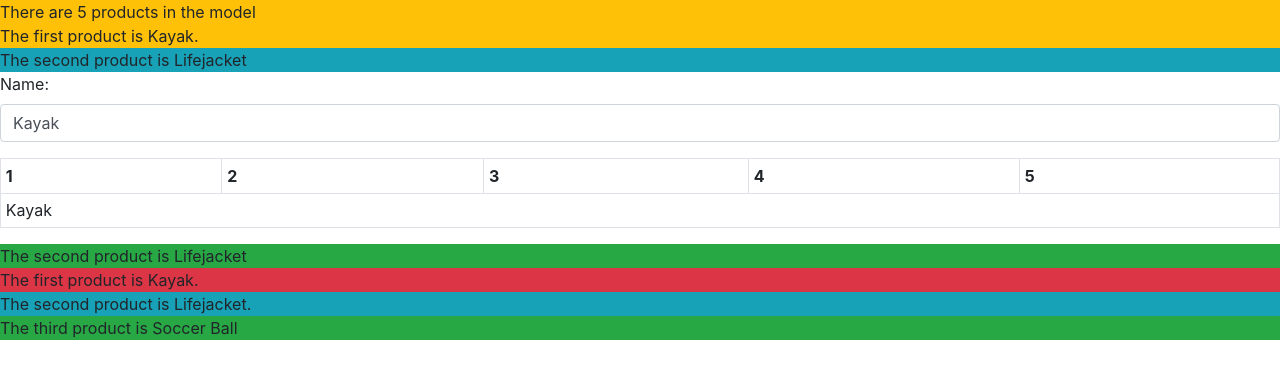
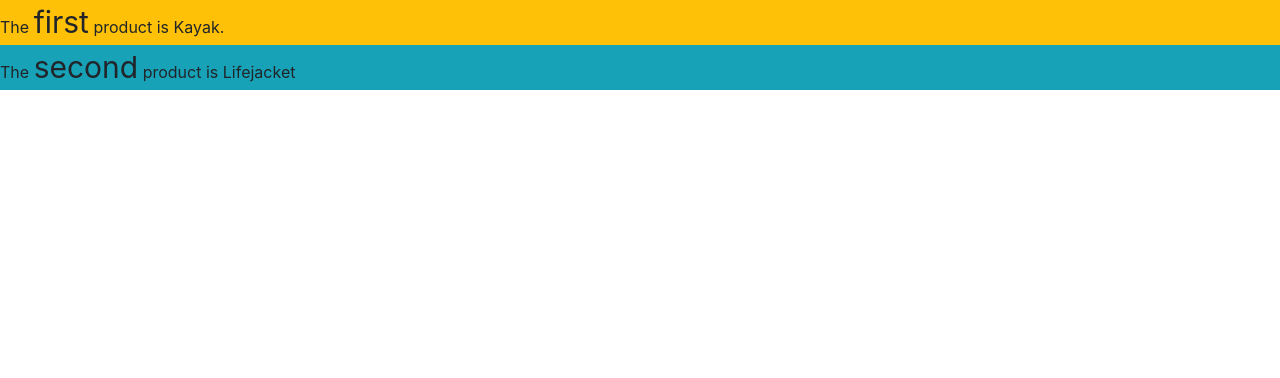
Before and after one commit to CodeLookBook/PRO-ANGULAR-BOOK_ADAM-FREEMAN, an Angular app in the folder project-example/: page / in a window 1280 px wide. Shown: the top 378 px of the page. Built offline with nearby package versions, Linux system fonts and the light colour scheme.

Commit message:
app.component.html: Template has been changed;

```diff
--- a/project-example/src/app/app.component.html
+++ b/project-example/src/app/app.component.html
@@ -1,4 +1,4 @@
-<div [ngClass]="getClasses(1)">
+<!-- <div [ngClass]="getClasses(1)">
   There are {{model.getProducts().length}} products in the model
 </div>
 <div [class]="getClasses(1)"> The first product is {{model.getProduct(1).name}}. </div>
@@ -21,17 +21,17 @@
       {{model.getProduct(1)?.name || 'None'}}
     </td>
   </tr>
-</table>
+</table> -->
 
 <!--Использование специальной привязки класса-->
-<div class="p-a-1"
+<!-- <div class="p-a-1"
   [class.bg-success]="model.getProduct(2).price < 50"
   [class.bg-info]="model.getProduct(2).price >= 50">
   The second product is {{model.getProduct(2).name}}
-</div>
+</div> -->
 
 <!-- Использование директивы ngClass -->
-<div class="p-a-1" [ngClass]="getClassMap(1)">
+<!-- <div class="p-a-1" [ngClass]="getClassMap(1)">
   The first product is {{model.getProduct(1).name}}.
 </div>
 <div class="p-a-1" [ngClass]="getClassMap(2)">
@@ -40,4 +40,14 @@
 <div class="p-a-1"
   [ngClass]="{'bg-success': model.getProduct(3).price < 50, 'bg-info': model.getProduct(3).price >= 50}">
   The third product is {{model.getProduct(3).name}}
+</div> -->
+
+<!-- Использование привязок стилей -->
+<div class="p-a-1 bg-warning">
+  The <span [style.fontSize]="fontSizeWithUnits">first</span>
+  product is {{model.getProduct(1).name}}.
 </div>
+<div class="p-a-1 bg-info">
+  The <span [style.fontSize.px]="fontSizeWithoutUnits">second</span>
+  product is {{model.getProduct(2).name}}
+</div>
```
